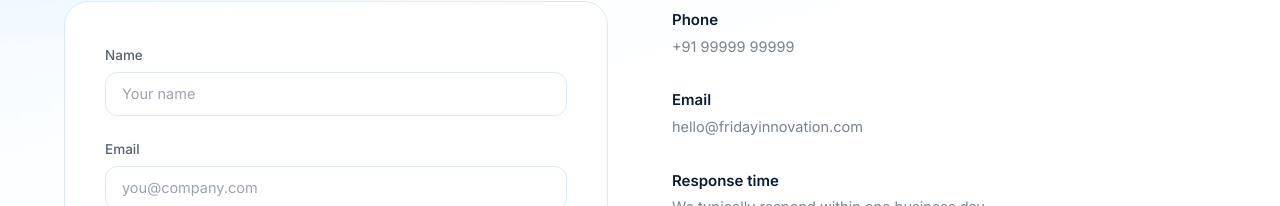
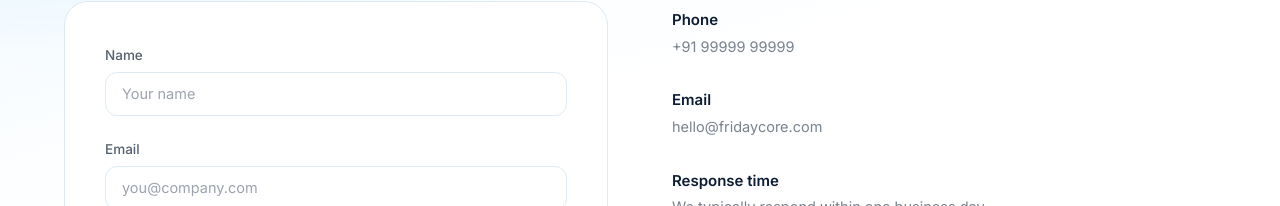
Before and after one commit to Js-goodapakam/project-friday-website, a React (Vite) app: page /contact in a window 1280 px wide. Shown: the part 394-600 px from the top of the page. Built offline with nearby package versions, Linux system fonts and the light colour scheme.

Commit message:
Update ContactForm.tsx

```diff
--- a/src/components/contact/ContactForm.tsx
+++ b/src/components/contact/ContactForm.tsx
@@ -121,7 +121,7 @@ export default function ContactForm() {
 
           <div>
             <h3 className="text-[15px] font-semibold text-ink">Email</h3>
-            <p className="mt-1 text-[14.5px] text-ink/55">hello@fridayinnovation.com</p>
+            <p className="mt-1 text-[14.5px] text-ink/55">hello@fridaycore.com</p>
           </div>
 
           <div>
```
